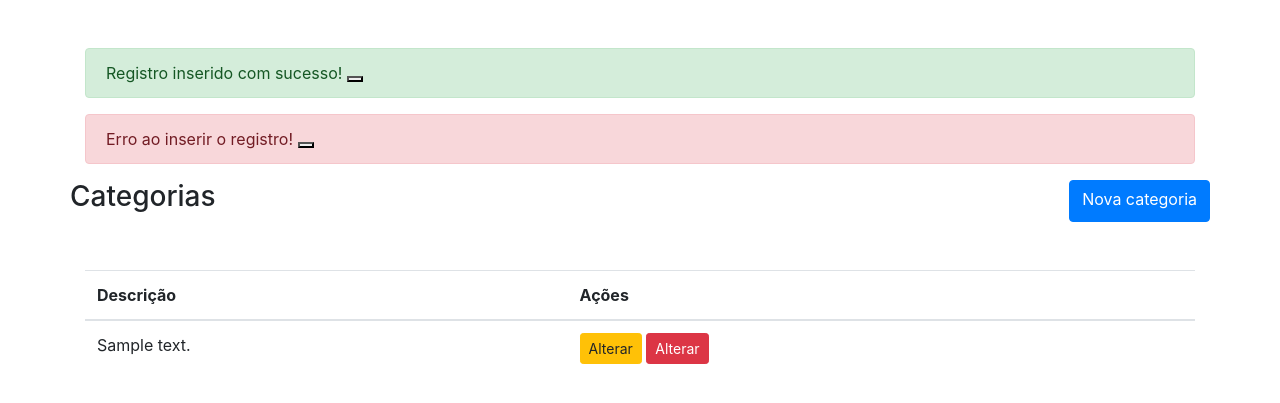
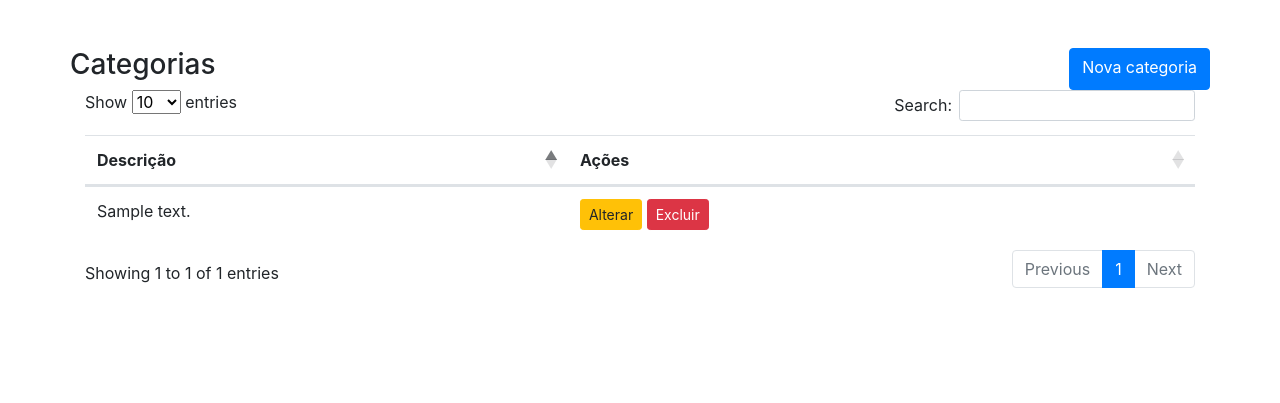
Before and after one commit to simionatoambrosio/prog-web-php, a PHP site: template src/views/categoria/categoria.php in a window 1280 px wide. Shown: the top 403 px of the page. Run offline with PHP 8.4, Linux system fonts and the light colour scheme; the template is opened without the code that fills it: most values are stand-ins (such as "Sample title", 1, 10 or a date in 2020); data that the repository does not hold is empty; some libraries are stand-ins or nearby versions.

Commit message:
Inserindo e exibindo os resultados da tabela categoria

```diff
--- a/src/views/categoria/categoria.php
+++ b/src/views/categoria/categoria.php
@@ -4,29 +4,38 @@
     <meta charset="utf-8">
     <meta name="viewport" content="width=device-width, initial-scale=1, shrink-to-fit=no">
     <link rel="stylesheet" href="https://cdn.jsdelivr.net/npm/bootstrap@4.4.1/dist/css/bootstrap.min.css" integrity="sha384-Vkoo8x4CGsO3+Hhxv8T/Q5PaXtkKtu6ug5TOeNV6gBiFeWPGFN9MuhOf23Q9Ifjh" crossorigin="anonymous">
+    <link rel="stylesheet" href="https://cdn.datatables.net/2.0.5/css/dataTables.bootstrap5.min.css">
+    <link rel="stylesheet" href="https://cdn.datatables.net/2.0.5/css/dataTables.bootstrap5.css">
+
 
     <title>Categorias</title>
   </head>
   <body>
     <main class="container mt-5">
 
-        <div class="alert alert-success alert-dismissible fade show" <?= $inserir_sucesso ?> role="alert">
-            Registro inserido com sucesso!
-            <button type="button" class="btn-close" data-bs-dismiss="alert" aria-label="Close"></button>
-        </div>
-
-        <div class="alert alert-danger alert-dismissible fade show" <?= $inserir_erro ?> role="alert">
-            Erro ao inserir o registro!
-            <button type="button" class="btn-close" data-bs-dismiss="alert" aria-label="Close"></button>
-        </div>
-
+        <?php if ($mensagem == "Registro inserido com sucesso!") { ?>
+                <div class="alert alert-success alert-dismissible fade show" role="alert">
+                    <?= $mensagem ?>
+                    <button type="button" class="close" data-dismiss="alert" aria-label="Close">
+                        <span aria-hidden="true">&times;</span>
+                    </button>
+                </div>
+        <?php } ?>
+        <?php if ($mensagem == "Erro ao inserir!!") { ?>
+                <div class="alert alert-danger alert-dismissible fade show" role="alert">
+                    <?= $mensagem ?>
+                    <button type="button" class="close" data-dismiss="alert" aria-label="Close">
+                        <span aria-hidden="true">&times;</span>
+                    </button>
+                </div>
+        <?php } ?>
 
         <div class="row d-flex justify-content-between">
             <h3>Categorias</h3>
             <a href="/categoria/inserir" class="btn btn-primary"> <i class="fas fa-plus"></i> Nova categoria</a>
         </div>
 
-        <table class="table table-stripped table-hover mt-5">
+        <table class="table table-stripped table-hover mt-5" id="tabela">
             <thead>
                 <th>Descrição</th>
                 <th>Ações</th>
@@ -36,17 +45,19 @@
                     <tr>
                         <td><?= $c['descricao'] ?></td>
                         <td>
-                            <a href="" class="btn btn-sm btn-warning">Alterar</a>
-                            <a href="" class="btn btn-sm btn-danger">Alterar</a>
+                            <a href="/categoria/alterar" class="btn btn-sm btn-warning">Alterar</a>
+                            <a href="/categoria/excluir" class="btn btn-sm btn-danger">Excluir</a>
                         </td>
                     </tr>
                 <?php } ?>
             </tbody>
         </table>
 
-        <script src="https://code.jquery.com/jquery-3.4.1.slim.min.js" integrity="sha384-J6qa4849blE2+poT4WnyKhv5vZF5SrPo0iEjwBvKU7imGFAV0wwj1yYfoRSJoZ+n" crossorigin="anonymous"></script>
-        <script src="https://cdn.jsdelivr.net/npm/popper.js@1.16.0/dist/umd/popper.min.js" integrity="sha384-Q6E9RHvbIyZFJoft+2mJbHaEWldlvI9IOYy5n3zV9zzTtmI3UksdQRVvoxMfooAo" crossorigin="anonymous"></script>
-        <script src="https://cdn.jsdelivr.net/npm/bootstrap@4.4.1/dist/js/bootstrap.min.js" integrity="sha384-wfSDF2E50Y2D1uUdj0O3uMBJnjuUD4Ih7YwaYd1iqfktj0Uod8GCExl3Og8ifwB6" crossorigin="anonymous"></script>
+        <script src="https://code.jquery.com/jquery-3.7.1.js"></script>
+        <script src="https://cdn.datatables.net/2.0.5/js/dataTables.min.js"></script>
+        <script src="https://cdn.datatables.net/2.0.5/js/dataTables.bootstrap5.min.js"></script>
+
+        <script> let table = new DataTable('#tabela') </script>
     </main>
   </body>
 </html>
```
Also changed, not shown: bootstrap.php (+7 -0 lines), src/Controllers/CategoriaController.php (+12 -12 lines).
